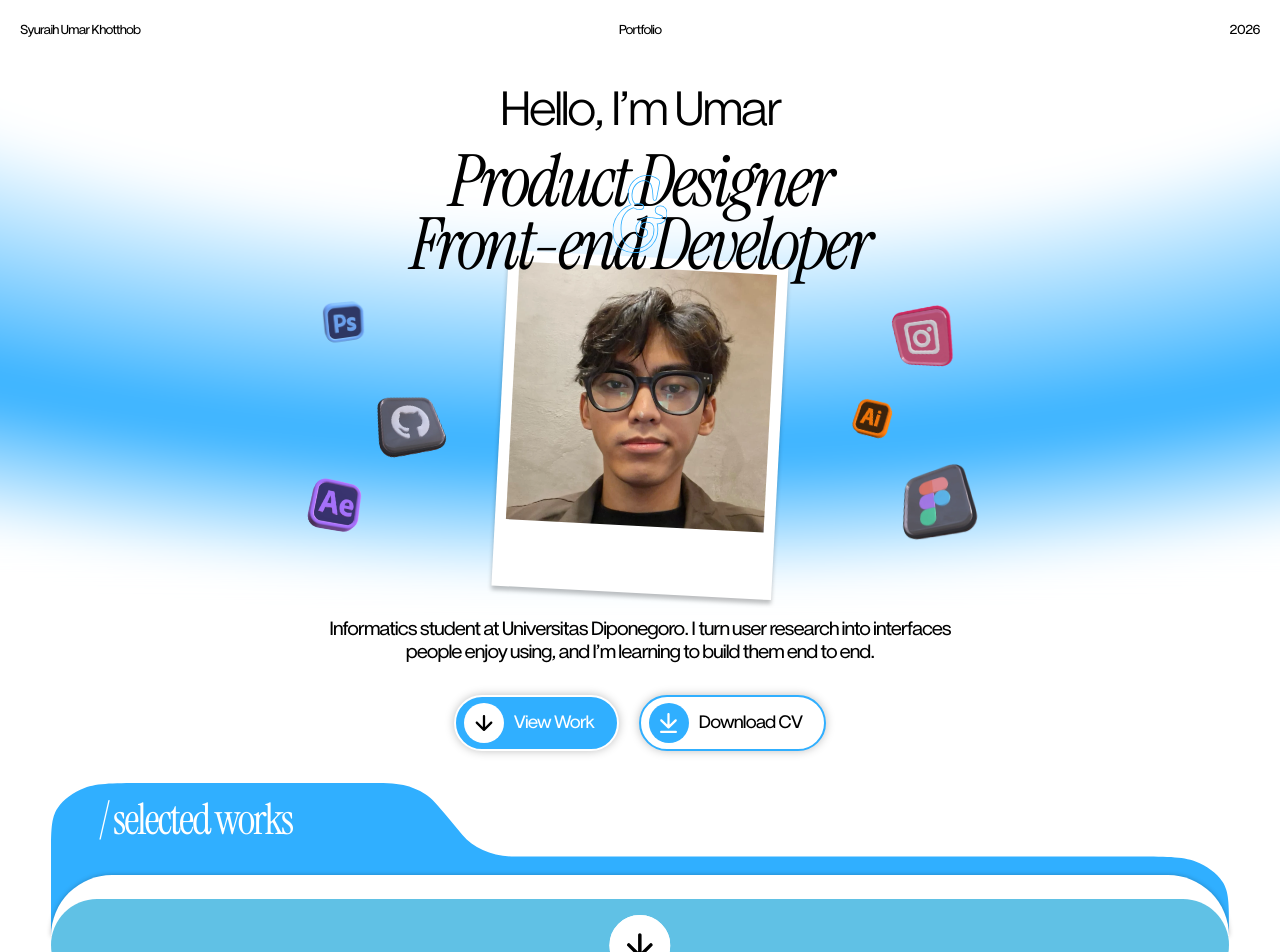
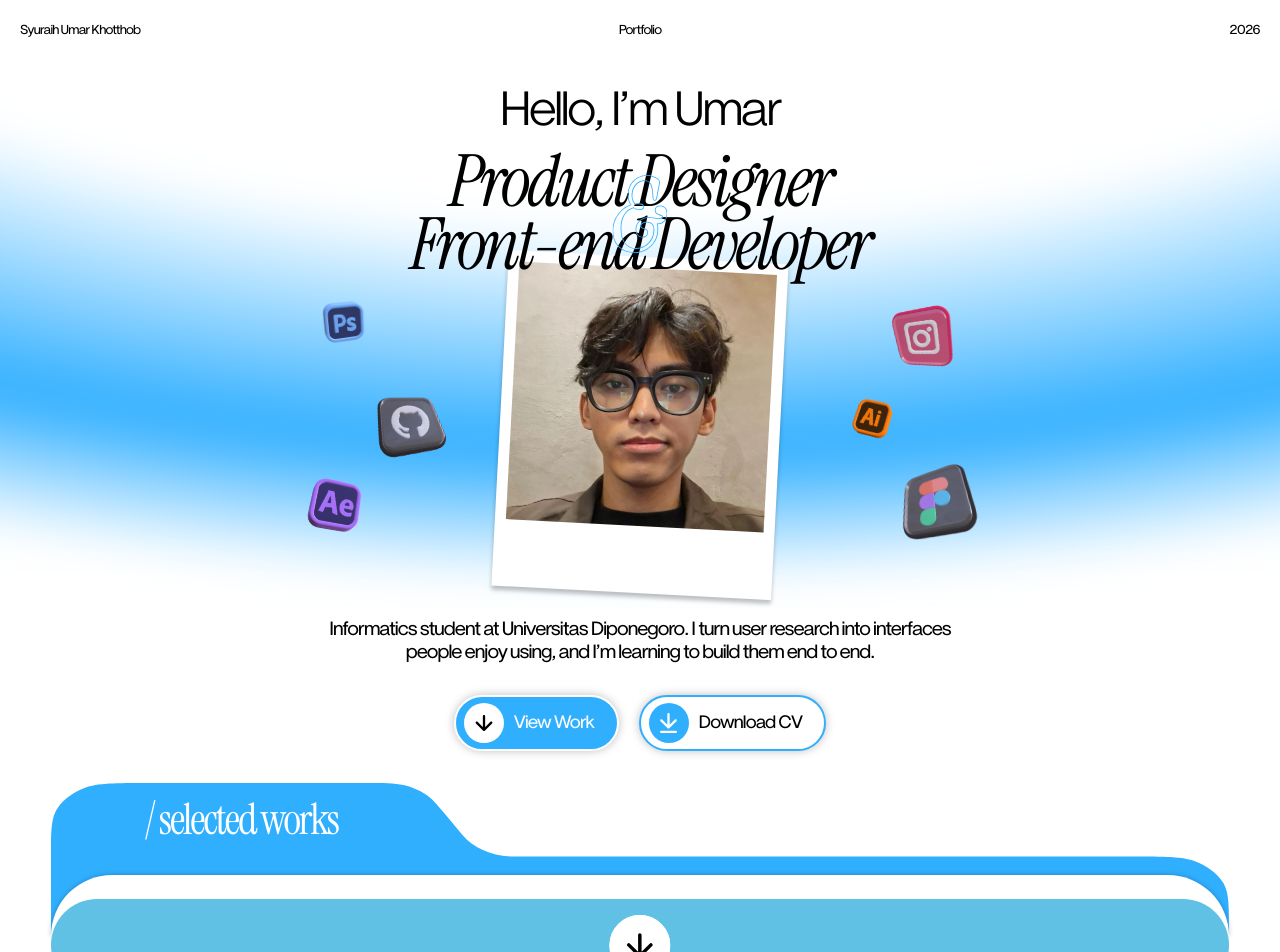
Before and after one commit to sleepyashell/web-portfolio, a Next.js app: page / in a window 1280 px wide. Shown: the top 952 px of the page. Built offline with nearby package versions, Linux system fonts and the light colour scheme; no server answers.

Commit message:
style: center '/ selected works' title inside the folder tab

```diff
--- a/src/components/works/WorksFolder.tsx
+++ b/src/components/works/WorksFolder.tsx
@@ -57,8 +57,16 @@ export function WorksFolder({ works, projects, id = "works" }: Props) {
       />
       <h2
         id={`${id}-title`}
-        className="absolute font-serif text-paper"
-        style={{ left: u(78), top: u(30), fontSize: uMin(70, 14), lineHeight: 0.87, letterSpacing: "-0.05em" }}
+        // Centred in the folder tab: the tab spans x 0–~620 and y 0–161 of the 1920×1461 SVG
+        // (height scaled by PANEL_TOP / 201).
+        className="absolute left-0 top-0 flex items-center justify-center font-serif text-paper"
+        style={{
+          width: u(620),
+          height: u(161 * (PANEL_TOP / 201)),
+          fontSize: uMin(70, 14),
+          lineHeight: 1,
+          letterSpacing: "-0.05em",
+        }}
       >
         / selected works
       </h2>
```
